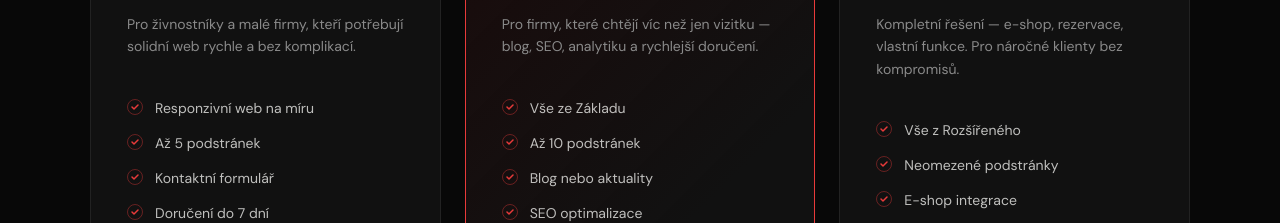
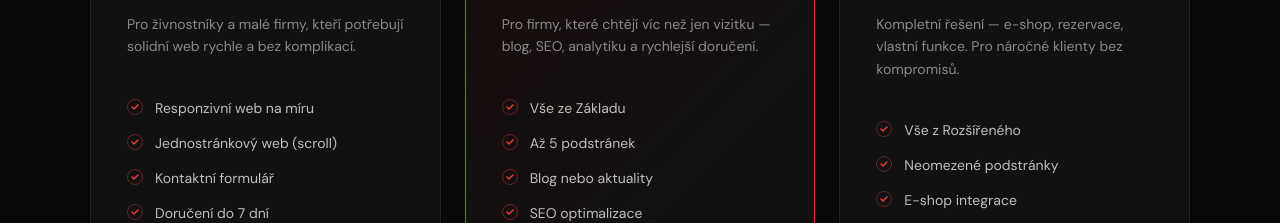
Before and after one commit to maxxwebcz/maxxweb, a website: page index.html in a window 1280 px wide. Shown: the part 3400-3623 px from the top of the page. Drawn offline with Linux system fonts and the light colour scheme.

Commit message:
Add files via upload

```diff
--- a/index.html
+++ b/index.html
@@ -1189,7 +1189,7 @@ footer {
         <div class="plan-desc">Pro živnostníky a malé firmy, kteří potřebují solidní web rychle a bez komplikací.</div>
         <ul class="plan-features">
           <li>Responzivní web na míru</li>
-          <li>Až 5 podstránek</li>
+          <li>Jednostránkový web (scroll)</li>
           <li>Kontaktní formulář</li>
           <li>Doručení do 7 dní</li>
           <li>2 kola revizí</li>
@@ -1202,7 +1202,7 @@ footer {
         <div class="plan-desc">Pro firmy, které chtějí víc než jen vizitku — blog, SEO, analytiku a rychlejší doručení.</div>
         <ul class="plan-features">
           <li>Vše ze Základu</li>
-          <li>Až 10 podstránek</li>
+          <li>Až 5 podstránek</li>
           <li>Blog nebo aktuality</li>
           <li>SEO optimalizace</li>
           <li>Google Analytics</li>
```
